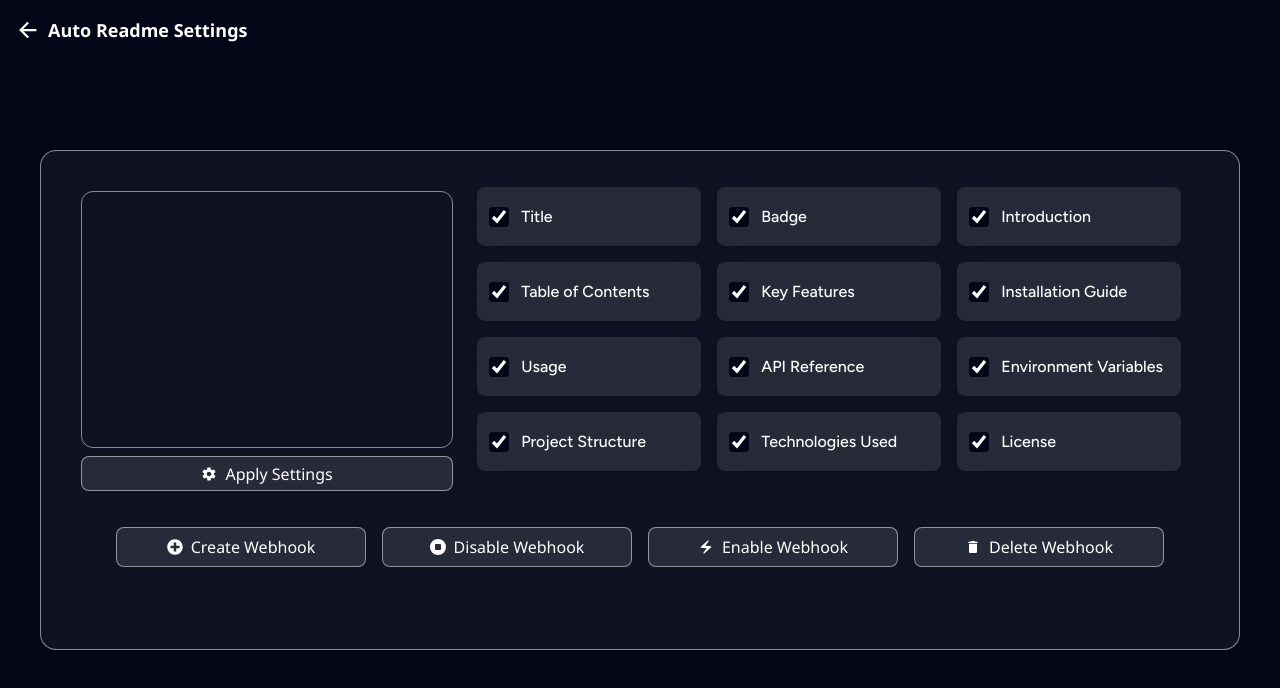
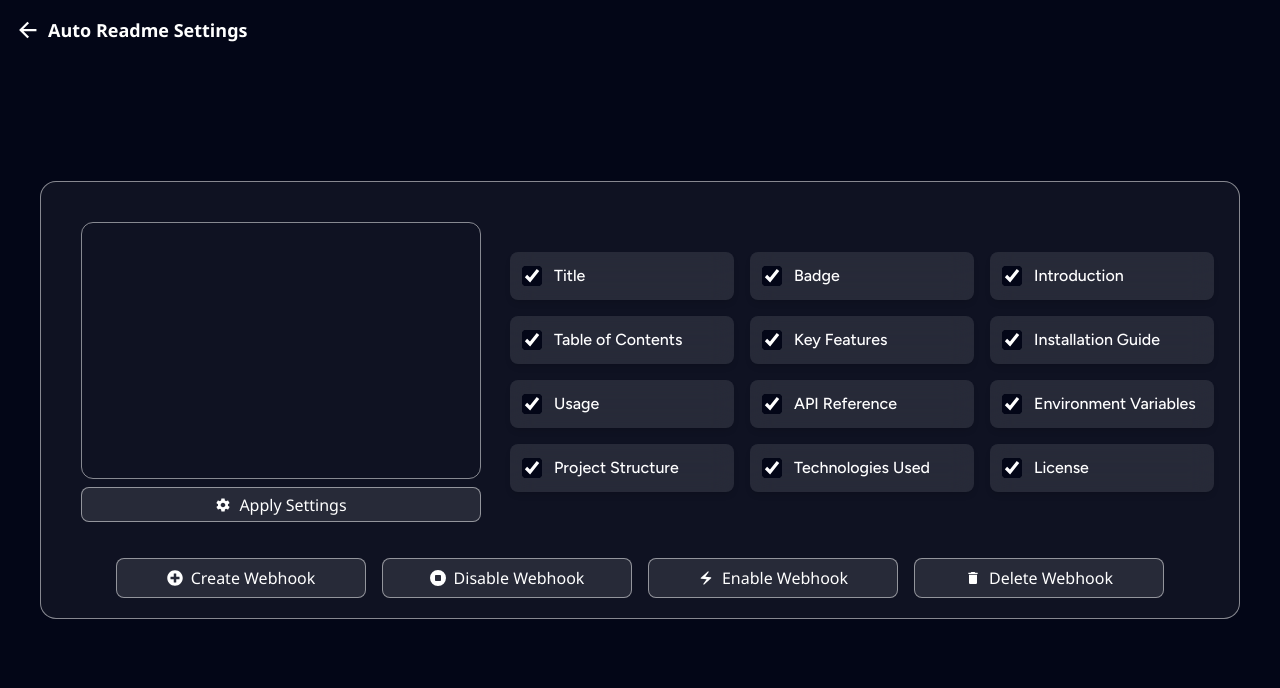
Before and after one commit to anand-106/Readme_generator_uisng_langgraph, a React (Create React App) app in the folder frontend/: page /github/1/1 in a window 1280 px wide. Shown: the top 688 px of the page. Built offline with nearby package versions, Linux system fonts and the light colour scheme; no server answers.

Commit message:
logout issue

```diff
--- a/frontend/src/pages/github/auth/authWrapper.jsx
+++ b/frontend/src/pages/github/auth/authWrapper.jsx
@@ -21,4 +21,12 @@ export function AuthWrapper() {
         }
       });
   });
+
+  return (
+    <div className="h-full w-full items-center justify-center">
+      <h1 className="text-white/50">
+        Please Wait...The sever may be Booting Up...
+      </h1>
+    </div>
+  );
 }
--- a/frontend/src/pages/github/repoPage.jsx
+++ b/frontend/src/pages/github/repoPage.jsx
@@ -83,7 +83,7 @@ export function RepoPage() {
   }, []);
 
   return (
-    <div className="text-white w-full h-full flex justify-center items-center relative">
+    <div className="text-white w-full h-full flex justify-center lg:items-center relative overflow-y-auto">
       <div className="absolute top-0 z-10  left-0 m-4 text-lg font-semibold">
         <Toaster
           position="top-center"
@@ -103,10 +103,10 @@ export function RepoPage() {
         />
         <Header />
       </div>
-      <div className="w-[1200px] h-[500px] bg-white/5 rounded-2xl p-5 border border-white/50">
+      <div className="w-[1200px] h-fit bg-white/5 rounded-2xl p-5 border border-white/50 max-lg:mt-14">
         <h1 className="font-semibold text-lg">{repo_name}</h1>
-        <div className="flex">
-          <div className="w-1/2 h-[300px] m-5 flex flex-col gap-2">
+        <div className="flex justify-center items-center max-sm:flex-col w-full">
+          <div className="sm:max-w-[600px] sm:min-w-[400px] h-[300px] max-sm:w-full m-5 flex flex-col gap-2">
             <Description
               description={description}
               setDescription={setDescription}
@@ -125,6 +125,7 @@ export function RepoPage() {
               <h1>Apply Settings</h1>
             </button>
           </div>
+
           <Preferences
             preferences={preferences}
             setPreferences={setPreferences}
@@ -186,7 +187,7 @@ function Preferences({ preferences, setPreferences }) {
   };
 
   return (
-    <div className="mt-4 pl-1 pb-4 max-h-[300px] scrollbar-none w-full flex flex-wrap gap-4 overflow-y-auto">
+    <div className="mt-4 pl-1 pb-4 max-h-[300px] scrollbar-none w-full justify-center items-center flex flex-wrap gap-4 overflow-y-auto">
       {[
         ["title", "Title"],
         ["badge", "Badge"],
@@ -214,7 +215,7 @@ function Preferences({ preferences, setPreferences }) {
 
 function PreferenceItem({ text, checked, onChange }) {
   return (
-    <label className="flex items-center gap-3 p-3 w-56 shadow-md rounded-lg bg-white/10 backdrop-blur-md hover:bg-white/15 transition-all duration-300 ease-in-out cursor-pointer">
+    <label className="flex items-center gap-3 p-3 sm:w-56 max-sm:w-full shadow-md rounded-lg bg-white/10 backdrop-blur-md hover:bg-white/15 transition-all duration-300 ease-in-out cursor-pointer">
       <input
         type="checkbox"
         checked={checked}
```
Also changed, not shown: 1 other file (tests, documents, lock files or other folders).
